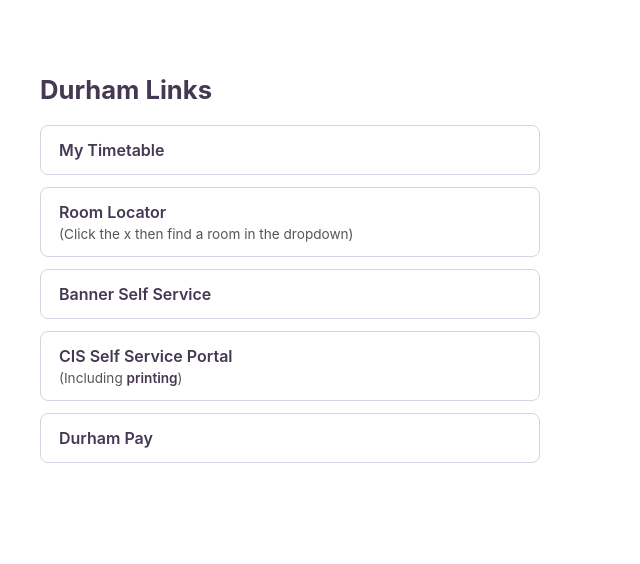
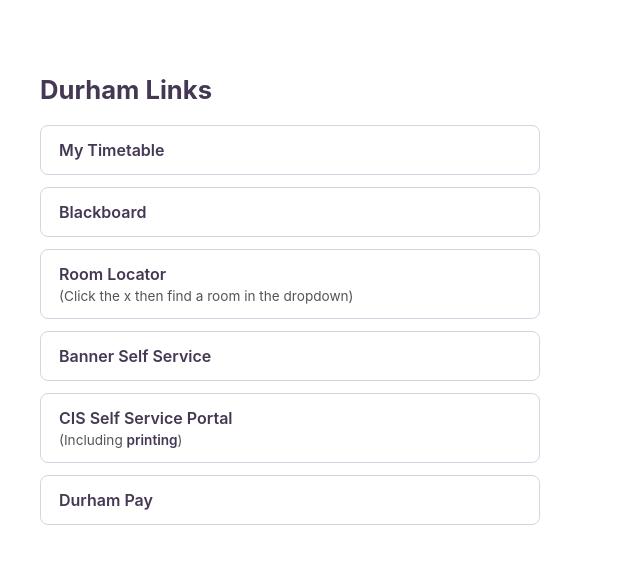
Before and after one commit to rubenparnell/rubenp, a plain HTML site: page index.html in a window 1280 px wide. Shown: the whole page, without its empty margins (0-640 px from the left). Drawn offline with Linux system fonts and the light colour scheme.

Commit message:
added blackboard

```diff
--- a/index.html
+++ b/index.html
@@ -75,6 +75,10 @@
         </li>
 
         <li>
+            <a href="https://blackboard.durham.ac.uk/">Blackboard</a>
+        </li>
+
+        <li>
             <a href="https://durhamuniversity.sharepoint.com/sites/MyDigitalDurham/SitePages/AudioVisual.aspx#see-what-av-equipment-is-in-each-room">
                 Room Locator
             </a>
```
